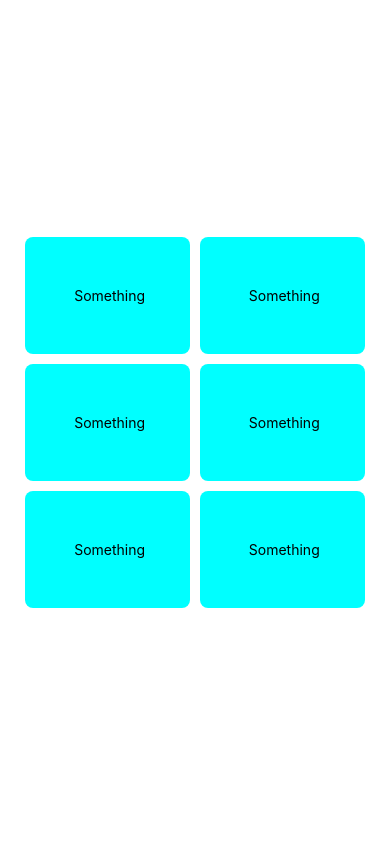
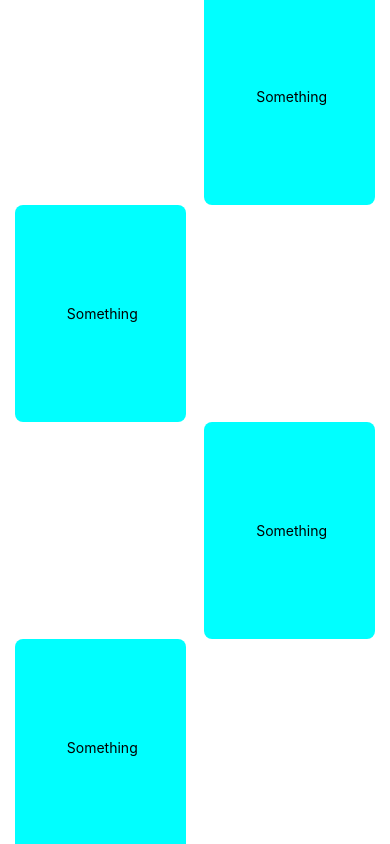
Before and after one commit to intelligenx/TFMH, a React Native app: screen / in a window 390 px wide. Shown: the top 844 px of the page. Built offline with nearby package versions, Linux system fonts and the light colour scheme.

Commit message:
Changed Looks and Got Kanban Style Buttons

```diff
--- a/App.js
+++ b/App.js
@@ -7,22 +7,22 @@ import SelectButton from './Components/SelectButton.js';
 export default function App() {
   return (
     <View style={styles.container}>
-      <View >
+      <View style={{alignSelf: 'flex-start'}}>
         <SelectButton gradcolour='a' title='   Something  ' />
       </View>
-      <View>
+      <View style={{alignSelf: 'flex-end'}}>
+        <SelectButton gradcolour='a' title='   Something  ' />
+      </View >
+      <View style={{alignSelf: 'flex-start'}}>
         <SelectButton gradcolour='a' title='   Something  ' />
       </View>
-      <View>
+      <View style={{alignSelf: 'flex-end'}}>
         <SelectButton gradcolour='a' title='   Something  ' />
       </View>
-      <View>
+      <View style={{alignSelf: 'flex-start'}}>
         <SelectButton gradcolour='a' title='   Something  ' />
       </View>
-      <View>
-        <SelectButton gradcolour='a' title='   Something  ' />
-      </View>
-      <View>
+      <View style={{alignSelf: 'flex-end'}}>
         <SelectButton gradcolour='a' title='   Something  ' />
       </View>
       <StatusBar style="auto" />
@@ -33,11 +33,8 @@ export default function App() {
 const styles = StyleSheet.create({
   container: {
     flex: 1,
-    flexDirection: 'row',
+    flexDirection: 'column',
     backgroundColor: '#fff',
-    alignItems: 'center',
-    justifyContent: 'center',
-    flexWrap: 'wrap',
-    alignContent:  'center',
+    justifyContent:  'center',
   },
 });
--- a/Components/SelectButton.js
+++ b/Components/SelectButton.js
@@ -6,6 +6,7 @@ export default function SelectButton(props) {
         <View style={styles.container} >
             <Text style={styles.button1}  onPress={ () => Alert.alert('Nothing happened')}>
                  {props.title}
+
             </Text>
         </View>
     );
@@ -17,10 +18,11 @@ const styles = StyleSheet.create({
     },
     button1: {
         backgroundColor: 'cyan',
-        paddingHorizontal : 37,
-        paddingVertical: 50,
+        paddingHorizontal : 40,
+        paddingVertical: 100,
         borderRadius: 8,
-        margin : 5,
+        marginHorizontal : 15,
+        marginVertical: 0,
     },
     button2: {
         backgroundColor: 'black',
```
Also changed, not shown: img1.jpg (added).
